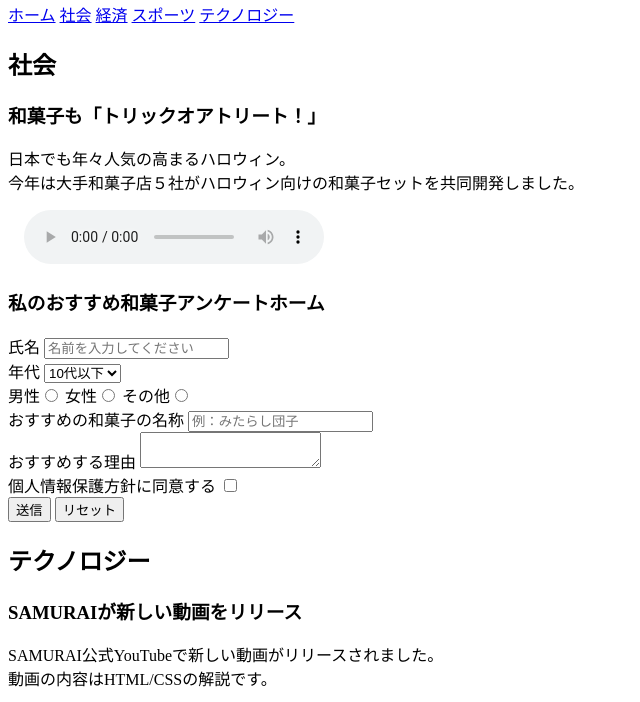
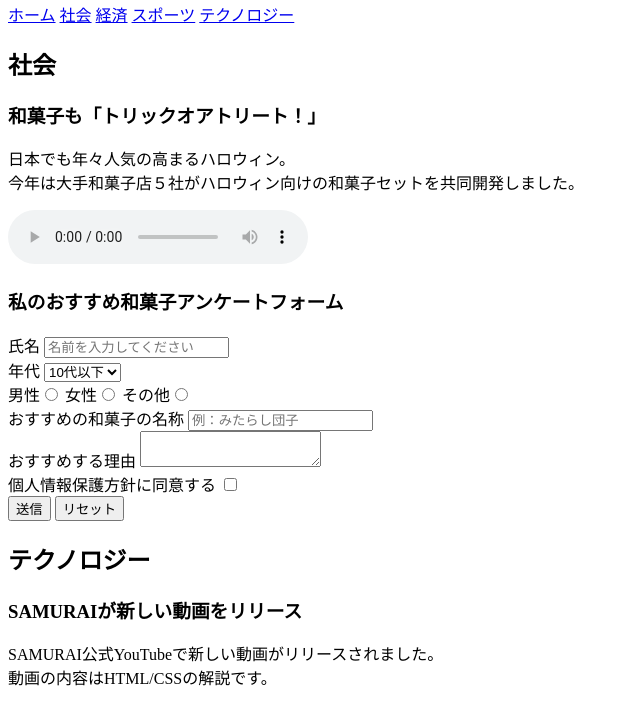
Before and after one commit to Main2217/github-basic-kadai, a plain HTML site: page kadai_008/kadai_008.html in a window 1280 px wide. Shown: the part 87-789 px from the top of the page, without its empty margins (0-640 px from the left). Drawn offline with Linux system fonts and the light colour scheme.

Commit message:
Add files via upload

```diff
--- a/kadai_008/kadai_008.html
+++ b/kadai_008/kadai_008.html
@@ -23,12 +23,10 @@
                 <h2>社会</h2>
                 <h3>和菓子も「トリックオアトリート！」</h3>
                 <p>日本でも年々人気の高まるハロウィン。<br>今年は大手和菓子店５社がハロウィン向けの和菓子セットを共同開発しました。</p>
-             </section>
-        </article>
-        　<audio src="ichi.mp3" controls></audio>
-    </main>
+                <audio src="ichi.mp3" controls></audio>
+
     <form>
-        <h3>私のおすすめ和菓子アンケートホーム</h3>
+        <h3>私のおすすめ和菓子アンケートフォーム</h3>
         <label>氏名</label>
         <input type="text" placeholder="名前を入力してください">
         <br>
@@ -56,7 +54,9 @@
          <input type="submit" value="送信">
          <input type="reset" value="リセット">
     </form>
-
+    </section>
+      </article>
+        </main>
          <article>
             <section>
                 <h2>テクノロジー</h2>
```
